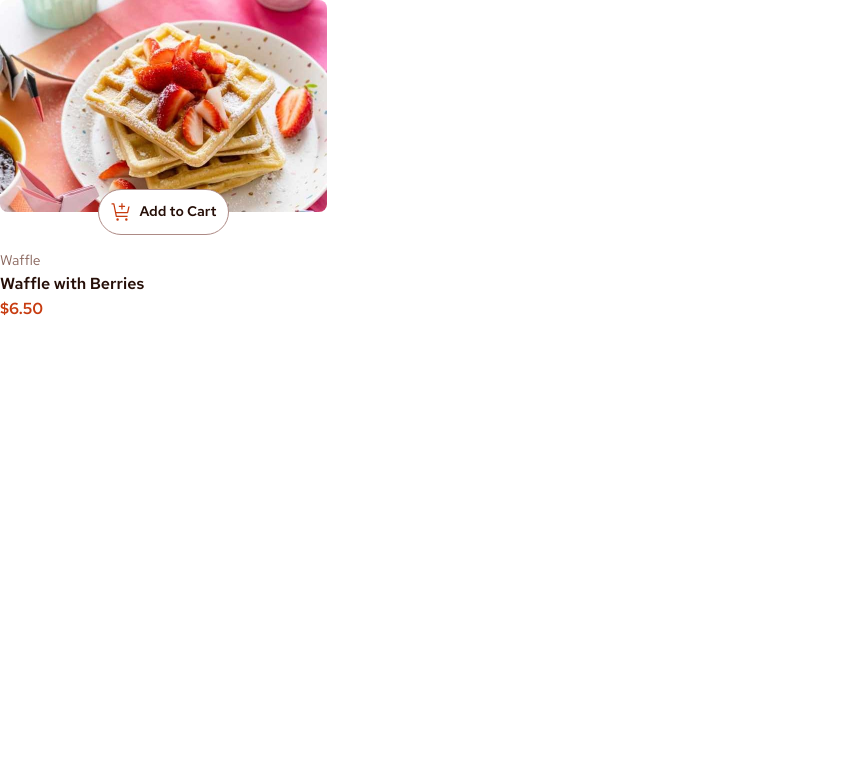
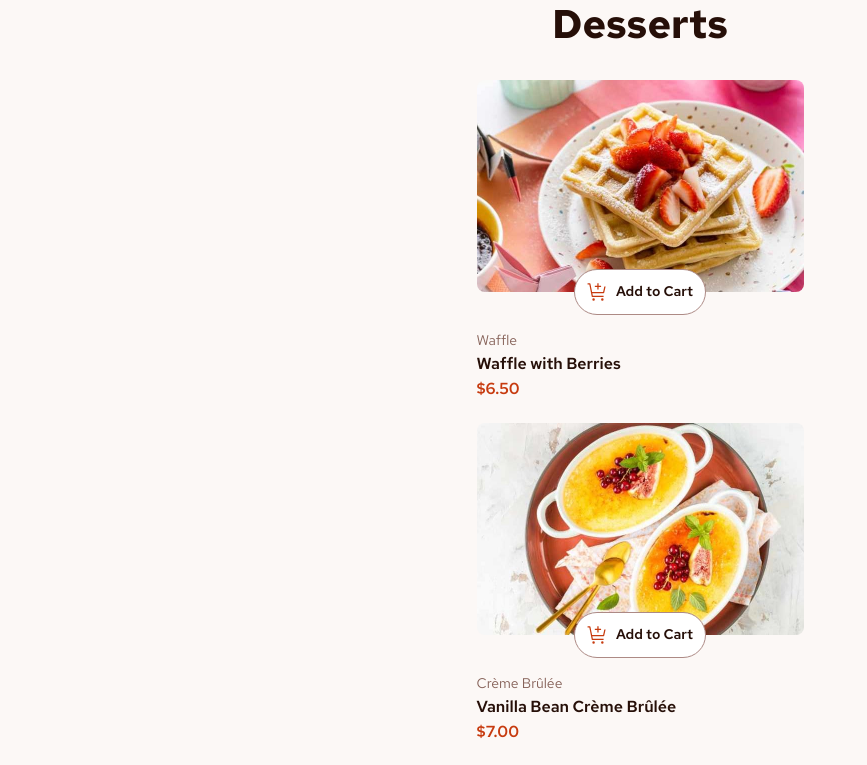
Before and after one commit to tulucalexandru/product-list-with-cart, a React (Vite) app: page / in a window 1280 px wide. Shown: the top 765 px of the page, without its empty margins (0-867 px from the left). Built offline with nearby package versions, Linux system fonts and the light colour scheme.

Commit message:
populate de product list from data.json
closes #5

```diff
--- a/src/App.tsx
+++ b/src/App.tsx
@@ -1,15 +1,15 @@
 import "./App.css";
-import ProductCard from "./components/cards/ProductCard";
-import productList from './assets/data.json'
+import ProductList from "./components/layouts/ProductList";
 
 function App() {
   return (
     <>
       {/* <AddToCart></AddToCart> */}
       {/* <ImageCard /> */}
-      <ProductCard image={productList[0].image} name={productList[0].name} category={productList[0].category} price={productList[0].price.toString()} />
+      <ProductList />
     </>
-  );
+  )
+    ;
 }
 
 export default App;
--- /dev/null
+++ b/src/components/layouts/ProductList.module.scss
@@ -0,0 +1,17 @@
+@import "../../styles/_colors.scss";
+@import "../../styles/_typography.scss";
+
+
+.productList {
+  display: flex;
+  flex-direction: column;
+  background-color: $rose-50;
+  // padding: 24px;
+  gap: 24px;
+  align-items: center;
+
+  & > h1 {
+    @include text-preset-1;
+    margin-bottom: 8px;
+  }
+}
--- /dev/null
+++ b/src/components/layouts/ProductList.tsx
@@ -0,0 +1,17 @@
+import styles from "./ProductList.module.scss"
+import ProductCard from "../cards/ProductCard"
+import productList from "../../assets/data.json"
+
+
+const ProductList = () => {
+  return (
+    <div className={styles.productList}>
+      <h1>Desserts</h1>
+      {productList.map((item, index) => (
+        <ProductCard key={index} image={item.image} name={item.name} category={item.category} price={item.price.toString()} />
+      ))}
+    </div>
+  )
+}
+
+export default ProductList
```
